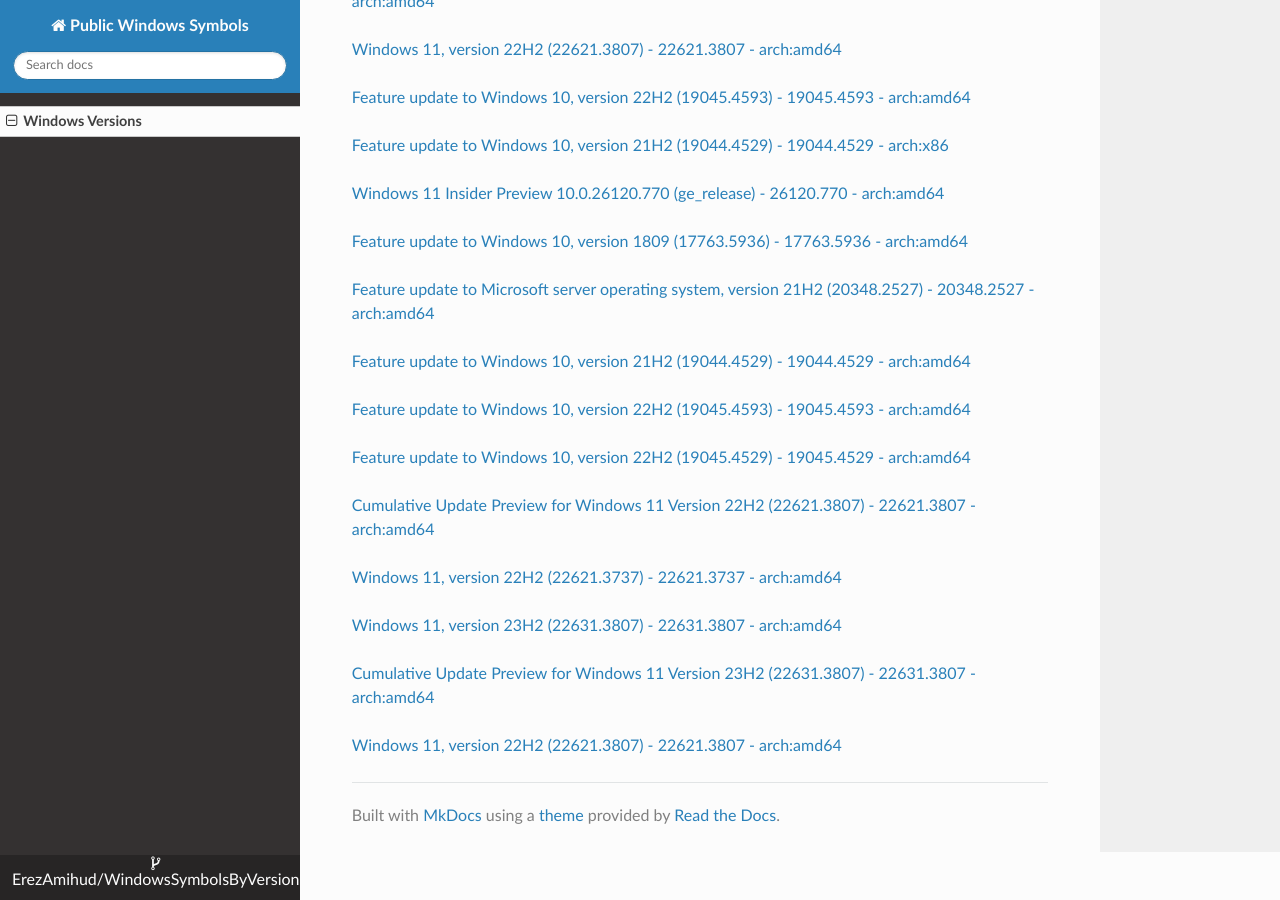
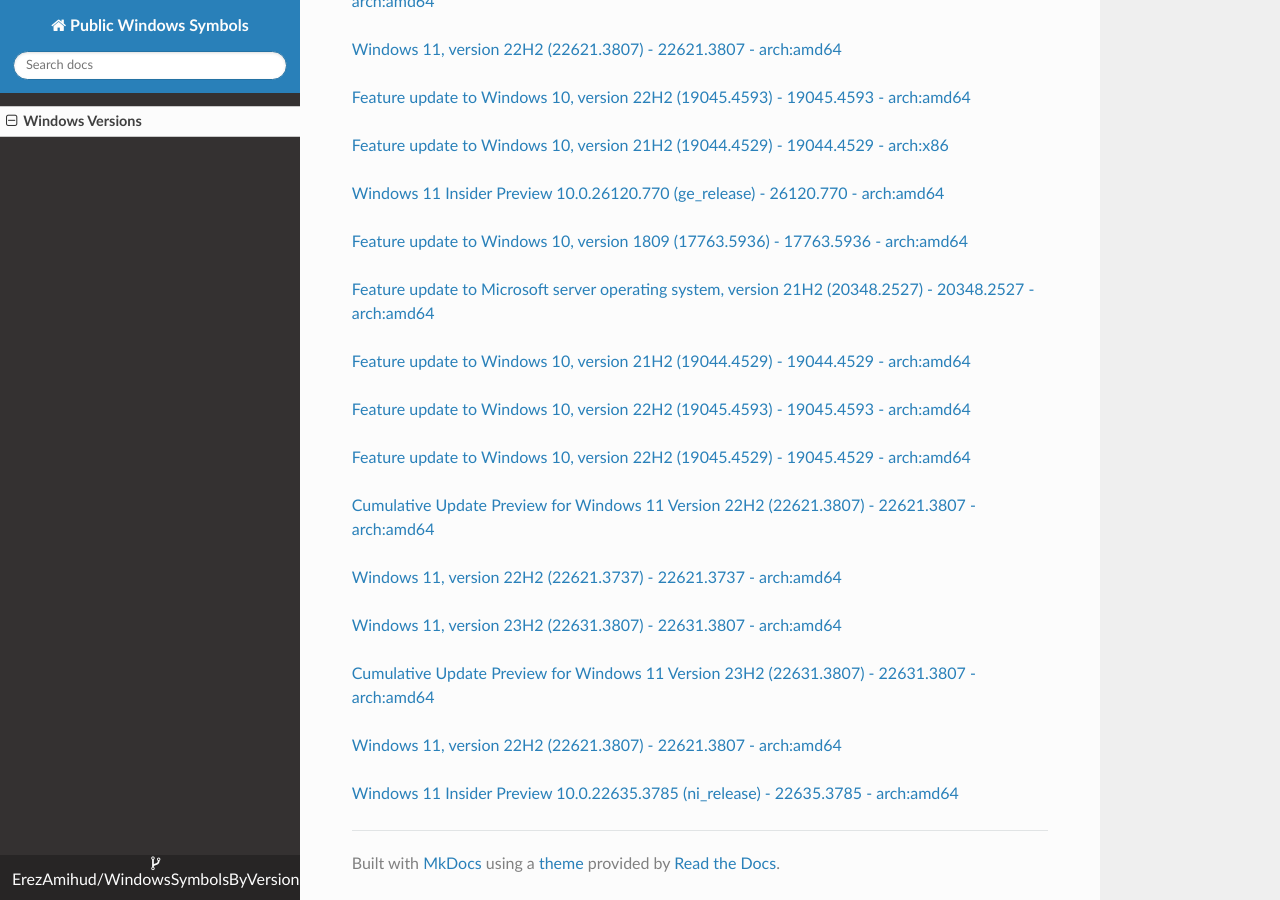
Before and after one commit to ErezAmihud/WindowsSymbolsByVersion, an MkDocs documentation site: the page built from docs/index.md, in a window 1280 px wide and 900 px high, scrolled down 12725 px. Built offline with MkDocs 1.6.1, drawn with Linux system fonts in a browser that asks for light colours; nearby versions of some CDN libraries.

Commit message:
Automated commit, add manifest for d6ec4b61-9dfd-441e-bb16-8e3cd7cee482

```diff
--- a/docs/index.md
+++ b/docs/index.md
@@ -667,3 +667,6 @@
 
 
 [Windows 11, version 22H2 (22621.3807) - 22621.3807 - arch:amd64](https://github.com/ErezAmihud/WindowsSymbolsByVersion/blob/main/manifests/1ab03382-9c0b-4371-8518-9ab6314d6aec.manifest)
+
+
+[Windows 11 Insider Preview 10.0.22635.3785 (ni_release) - 22635.3785 - arch:amd64](https://github.com/ErezAmihud/WindowsSymbolsByVersion/blob/main/manifests/d6ec4b61-9dfd-441e-bb16-8e3cd7cee482.manifest)
```
Also changed, not shown: process_builds.json (+1 -1 lines), 1 other file.
